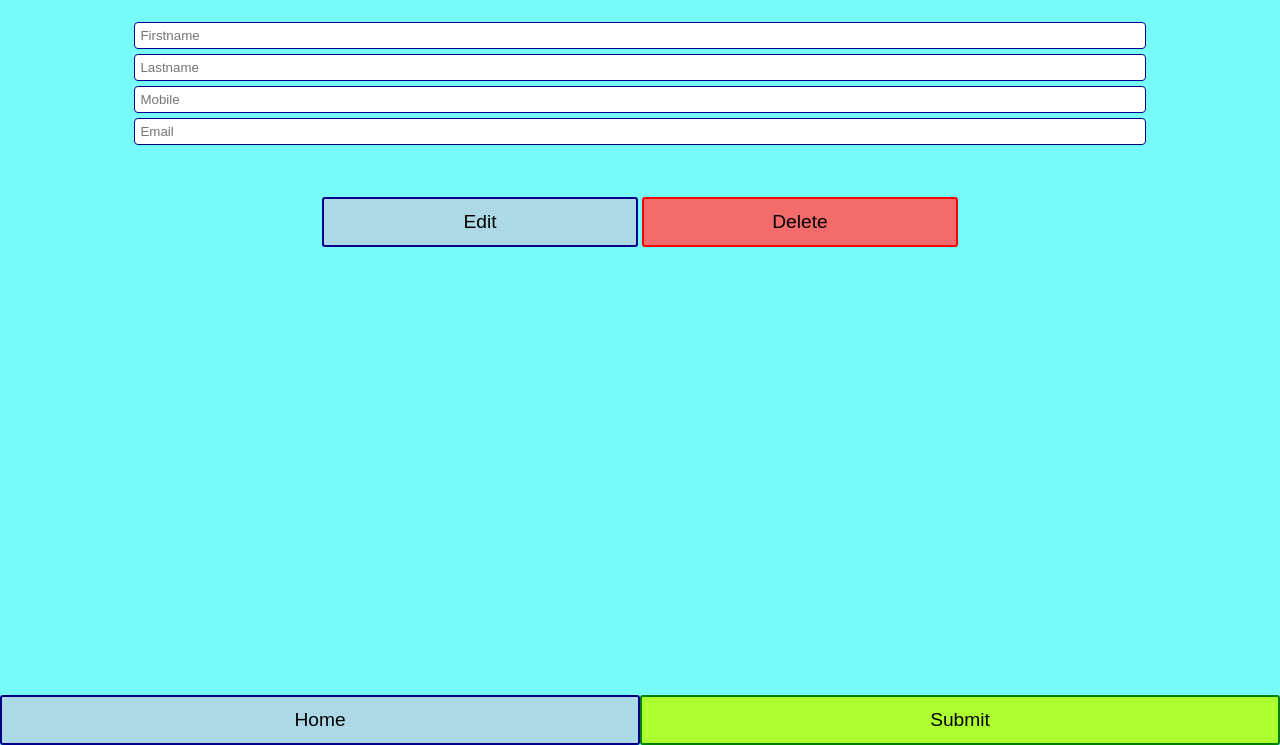
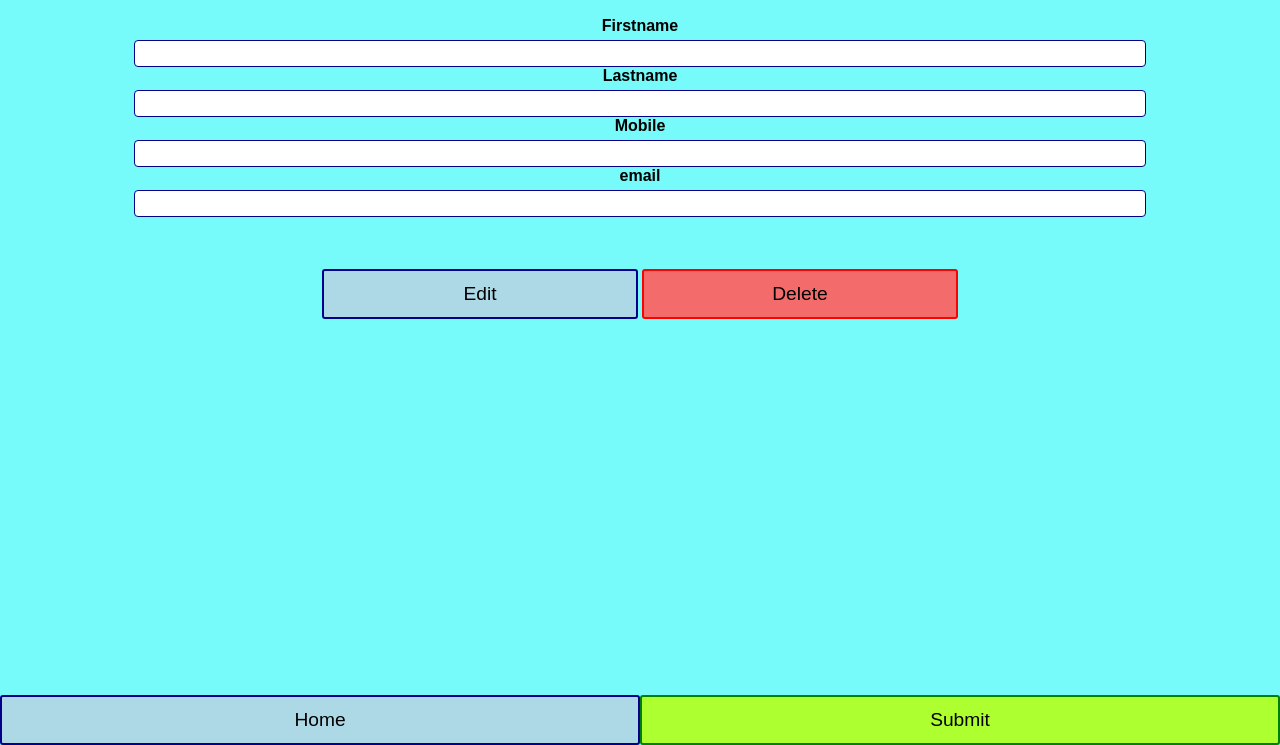
Before and after one commit to deanvd-ITvarsity/Module-12-Assessment-2, a plain HTML site: page edit-contact.html in a window 1280 px wide. Shown: the part 55-800 px from the top of the page. Drawn offline with Linux system fonts and the light colour scheme; no server answers.

Commit message:
Updated forms #2

```diff
--- a/contact-style.css
+++ b/contact-style.css
@@ -134,6 +134,11 @@ input {
     border-radius: 4px;
 }
 
+label {
+    font-family: Arial, Helvetica, sans-serif;
+    font-weight: bold;
+}
+
 
 /* Styling Avatar Label */
 
--- a/edit-contact.html
+++ b/edit-contact.html
@@ -10,10 +10,14 @@
     <h2>Edit Contact: </h2>
     <div id="avatarImage"></div>
     <form id="editForm">
-        <input type="text" name="firstname" id="firstname" placeholder="Firstname" readonly><br/>
-        <input type="text" name="lastname" id="lastname" placeholder="Lastname" readonly><br/>
-        <input type="text" name="mobile" id="mobile" placeholder="Mobile" readonly><br/>
-        <input type="text" name="email" id="email" placeholder="Email" readonly><br/>
+        <label for="firstname">Firstname</label><br/>
+        <input type="text" name="firstname" id="firstname" readonly><br/>
+        <label for="lastname">Lastname</label><br/>
+        <input type="text" name="lastname" id="lastname" readonly><br/>
+        <label for="mobile">Mobile</label><br/>
+        <input type="text" name="mobile" id="mobile" readonly><br/>
+        <label for="email">email</label><br/>
+        <input type="text" name="email" id="email" readonly><br/>
         <label for="avatar" id="avatarLabel" hidden>Change Profile Photo</label><br/>
         <input type="file" name="avatar" id="avatar" style="border: none; margin-right: 30px;" hidden><br/>
         <button type="submit" id="submitForm">Submit</button>
```
